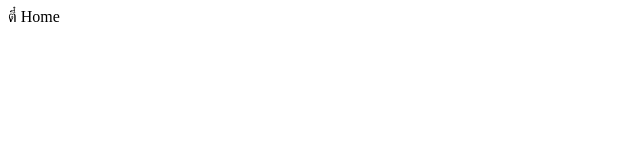
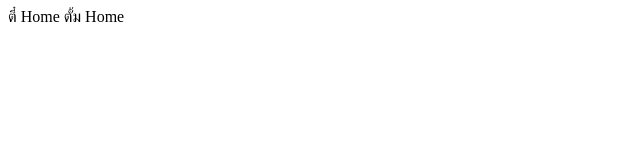
Before and after one commit to tam15216/test_git, a plain HTML site: page home.html in a window 1280 px wide. Shown: the full height of the page, 0-640 px from the left. Drawn offline with Linux system fonts and the light colour scheme.

Commit message:
add ตั้ม

```diff
--- a/home.html
+++ b/home.html
@@ -7,5 +7,6 @@
 </head>
 <body>
     ตี๋ Home
+    ตั้ม Home
 </body>
 </html>
```
